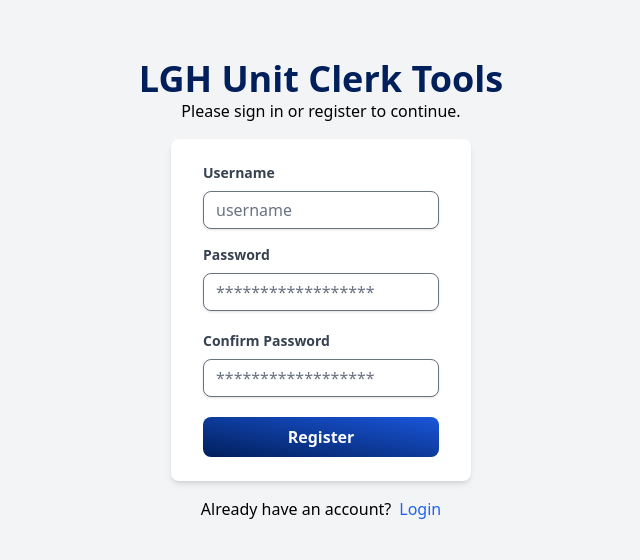
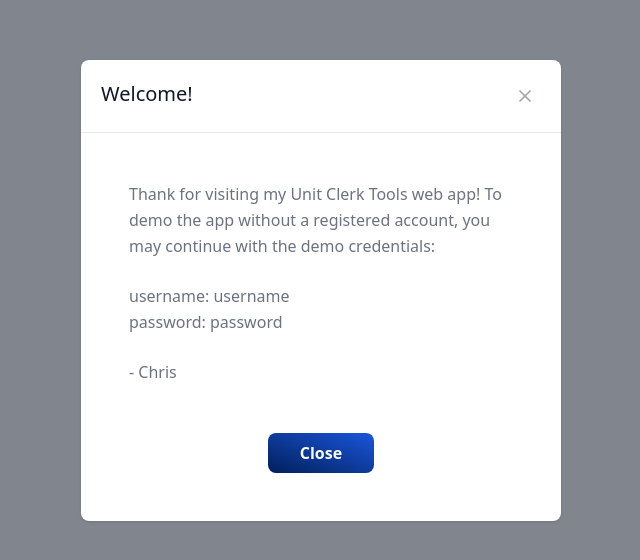
Before and after one commit to cl118/uc-tools, a React (Vite) app: page /register in a window 1280 px wide. Shown: the part 110-670 px from the top of the page, without its empty margins (319-959 px from the left). Built offline with nearby package versions, Linux system fonts and the light colour scheme; no server answers.

Commit message:
welcome modal with demo login info

```diff
--- a/src/components/auth/LoginForm.jsx
+++ b/src/components/auth/LoginForm.jsx
@@ -21,13 +21,12 @@ const LoginForm = () => {
     setLoginForm({ ...loginForm, [e.target.name]: e.target.value });
 
   const login = async (e) => {
-
     e.preventDefault();
 
     try {
       const loginData = await loginUser(loginForm);
       if (loginData.success) {
-        console.log(loginData)
+        console.log(loginData);
       } else {
         setAlert({ type: 'danger', message: loginData.message });
         setTimeout(() => setAlert(null), 5000);
@@ -40,30 +39,58 @@ const LoginForm = () => {
   return (
     <>
       <div className='w-[300px]'>
-        <form className="bg-white shadow-md rounded-lg px-8 mt-4 pt-6 pb-6 mb-4 text-left" onSubmit={login}>
+        <form
+          className='px-8 pt-6 pb-6 mt-4 mb-4 text-left bg-white rounded-lg shadow-md'
+          onSubmit={login}
+        >
           <AlertMessage info={alert} />
-          <div className="mb-4">
-            <label className="block text-gray-700 text-sm font-bold mb-2" htmlFor="username">
+          <div className='mb-4'>
+            <label
+              className='block mb-2 text-sm font-bold text-gray-700'
+              htmlFor='username'
+            >
               Username
             </label>
-            <input className="shadow appearance-none border rounded-lg w-full py-2 px-3 text-gray-700 leading-tight focus:outline-none focus:shadow-outline" id="username" type="text" name='username' placeholder="Username"
+            <input
+              className='w-full px-3 py-2 leading-tight text-gray-700 border rounded-lg shadow appearance-none focus:outline-none focus:shadow-outline'
+              id='username'
+              type='text'
+              name='username'
+              placeholder='Username'
               required
               value={username}
-              onChange={onChangeLoginForm} />
+              onChange={onChangeLoginForm}
+            />
           </div>
-          <div className="mb-2">
-            <label className="block text-gray-700 text-sm font-bold mb-2" htmlFor="password">
+          <div className='mb-2'>
+            <label
+              className='block mb-2 text-sm font-bold text-gray-700'
+              htmlFor='password'
+            >
               Password
             </label>
-            <input className="shadow appearance-none rounded-lg w-full py-2 px-3 text-gray-700 mb-3 leading-tight focus:outline-none focus:shadow-outline" id="password" type="password" placeholder="******************" name='password' required
+            <input
+              className='w-full px-3 py-2 mb-3 leading-tight text-gray-700 rounded-lg shadow appearance-none focus:outline-none focus:shadow-outline'
+              id='password'
+              type='password'
+              placeholder='******************'
+              name='password'
+              required
               value={password}
-              onChange={onChangeLoginForm} />
+              onChange={onChangeLoginForm}
+            />
           </div>
-          <div className="flex items-center justify-between">
-            <button className="font-semibold px-4 py-2 bg-gradient-to-tr from-[#011F5B] to-blue-700 hover:bg-gradient-to-bl text-gray-50 rounded-lg border-gray-400 cursor-pointer active:scale-95" type="submit">
+          <div className='flex items-center justify-between'>
+            <button
+              className='font-semibold px-4 py-2 bg-gradient-to-tr from-[#011F5B] to-blue-700 hover:bg-gradient-to-bl text-gray-50 rounded-lg border-gray-400 cursor-pointer active:scale-95'
+              type='submit'
+            >
               Sign In
             </button>
-            <a className="ml-2 inline-block align-baseline font-semibold text-sm text-[#011F5B] hover:text-blue-500" href="#">
+            <a
+              className='ml-2 inline-block align-baseline font-semibold text-sm text-[#011F5B] hover:text-blue-500'
+              href='#'
+            >
               Forgot Password?
             </a>
           </div>
--- /dev/null
+++ b/src/components/auth/WelcomeModal.jsx
@@ -0,0 +1,38 @@
+import React from 'react';
+import { Modal, Button } from 'flowbite-react';
+
+const WelcomeModal = ({ showModal, setShowModal }) => {
+  const onClick = () => {
+    setShowModal(false);
+    console.log(showModal);
+  };
+  return (
+    <Modal show={showModal} size='lg' onClose={onClick}>
+      <Modal.Header>Welcome!</Modal.Header>
+      <Modal.Body>
+        <div className='p-6 space-y-6'>
+          <p className='text-base leading-relaxed text-gray-500'>
+            Thank for visiting my Unit Clerk Tools web app! To demo the app
+            without a registered account, you may continue with the demo
+            credentials:
+          </p>
+          <p className='text-base leading-relaxed text-gray-500'>
+            username: username <br />
+            password: password
+          </p>
+          <p className='text-base leading-relaxed text-gray-500'>- Chris</p>
+        </div>
+        <div className='flex justify-center p-6'>
+          <button
+            className='font-semibold px-8 py-2 bg-gradient-to-tr from-[#011F5B] to-blue-700 hover:bg-gradient-to-bl text-gray-50 rounded-lg border-gray-400 cursor-pointer active:scale-95'
+            onClick={onClick}
+          >
+            Close
+          </button>
+        </div>
+      </Modal.Body>
+    </Modal>
+  );
+};
+
+export default WelcomeModal;
--- a/src/views/Auth.jsx
+++ b/src/views/Auth.jsx
@@ -4,8 +4,11 @@ import { AuthContext } from '../contexts/AuthContext';
 import { useContext } from 'react';
 import { Navigate } from 'react-router-dom';
 import FadeLoader from 'react-spinners/FadeLoader';
+import WelcomeModal from '../components/auth/WelcomeModal';
+import { useState } from 'react';
 
 const Auth = ({ authRoute }) => {
+  const [showModal, setShowModal] = useState(true);
   const {
     authState: { authLoading, isAuthenticated },
   } = useContext(AuthContext);
@@ -27,10 +30,15 @@ const Auth = ({ authRoute }) => {
       </>
     );
   return (
-    <div className='relative h-screen w-full'>
+    <div className='relative w-full h-screen'>
       <div className='h-full bg-gray-100 '>
-        <div className='h-full m-auto flex flex-col justify-center items-center text-center'>
-          <h1 className='text-4xl font-bold text-[#011F5B]'>LGH Unit Clerk Tools</h1>
+        {showModal && (
+          <WelcomeModal showModal={showModal} setShowModal={setShowModal} />
+        )}
+        <div className='flex flex-col items-center justify-center h-full m-auto text-center'>
+          <h1 className='text-4xl font-bold text-[#011F5B]'>
+            LGH Unit Clerk Tools
+          </h1>
           <h4 className='text-md'>Please sign in or register to continue.</h4>
           {body}
         </div>
```
